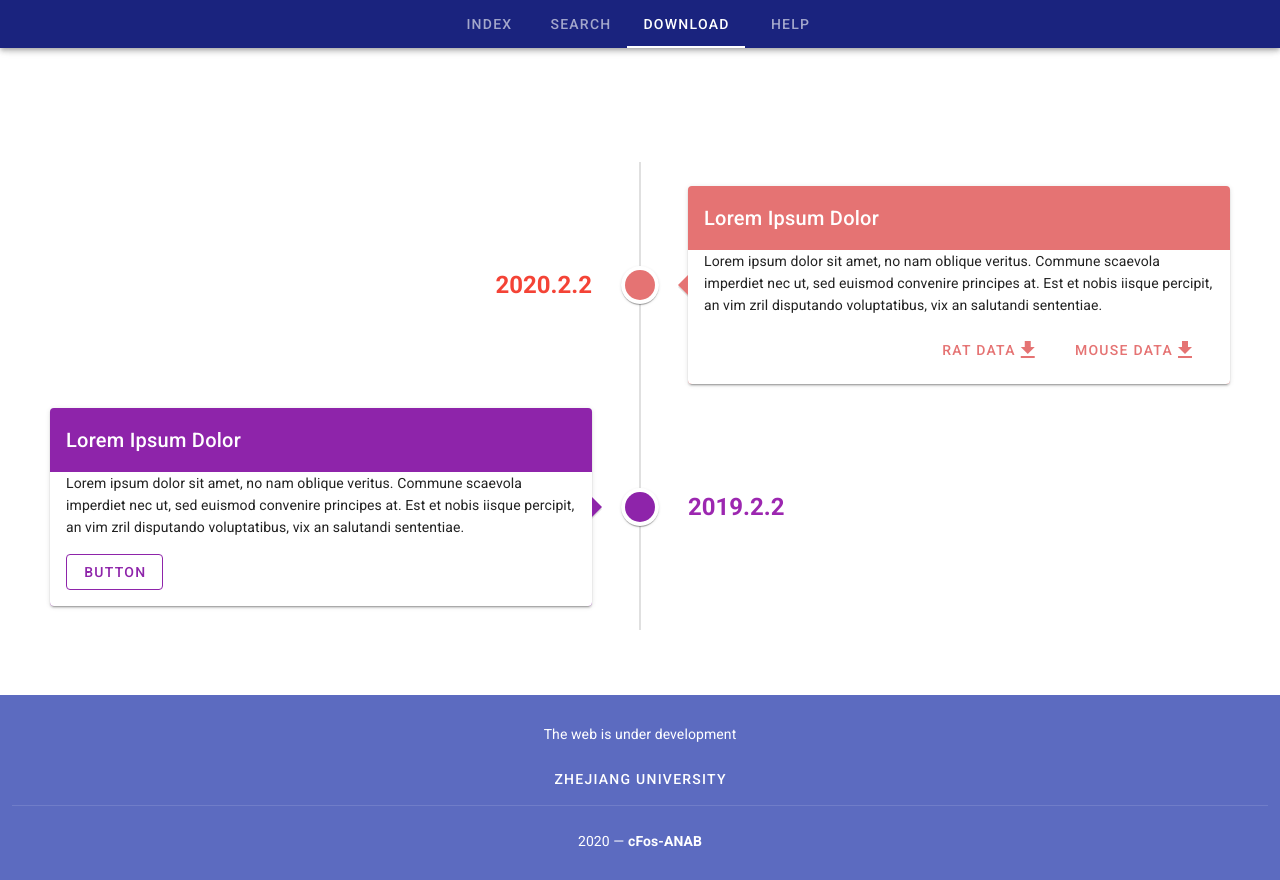
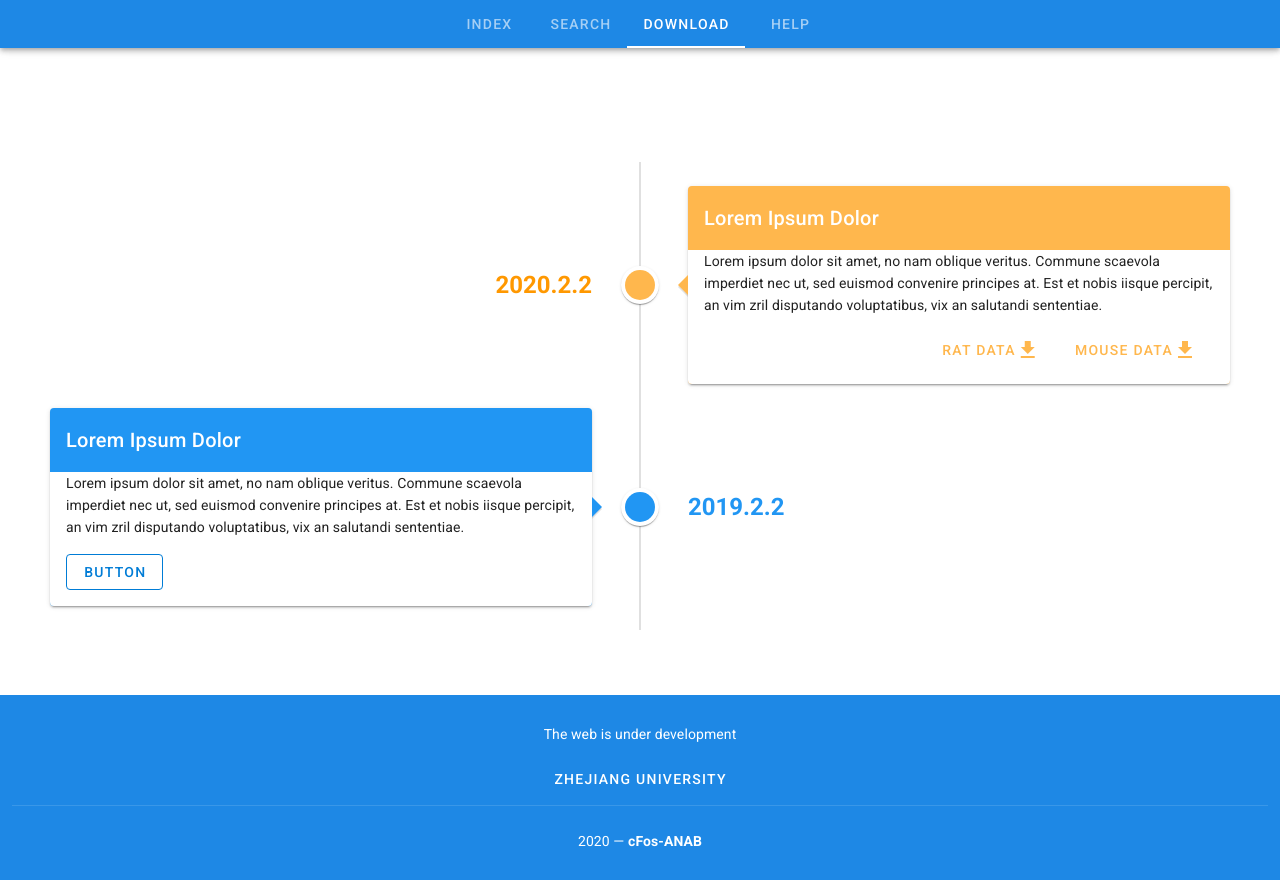
Before and after one commit to wenjie1991/cfosdb, a Vue app in the folder frontend/: page /download in a window 1280 px wide. Built offline with nearby package versions, Linux system fonts and the light colour scheme.

Commit message:
feat: style change

```diff
--- a/frontend/src/App.vue
+++ b/frontend/src/App.vue
@@ -21,7 +21,7 @@
             <v-col
                 flat
                 tile
-                class="indigo lighten-1 white--text text-center"
+                class="indigo secondary white--text text-center"
             >
                 <v-card-text>
                 The web is under development
--- a/frontend/src/pages/download.vue
+++ b/frontend/src/pages/download.vue
@@ -1,10 +1,10 @@
 <template>
     <v-timeline>
-        <v-timeline-item color="red lighten-2">
+        <v-timeline-item color="orange lighten-2">
             <template v-slot:opposite>
-                <span :class="`headline font-weight-bold red--text`">2020.2.2</span>
+                <span :class="`headline font-weight-bold orange--text`">2020.2.2</span>
             </template>
-            <v-card color="red lighten-2" dark>
+            <v-card color="orange lighten-2" dark>
                 <v-card-title class="title">Lorem Ipsum Dolor</v-card-title>
                 <v-card-text class="white text--primary">
                     <p>
@@ -14,17 +14,17 @@
                         salutandi sententiae.
                     </p>
                     <div class="d-flex flex-row-reverse">
-                        <v-btn text color="red lighten-2" class="mx-0" outlined>Mouse Data<v-icon>mdi-download</v-icon></v-btn>
-                        <v-btn text color="red lighten-2" class="mx-0" outlined>Rat Data<v-icon>mdi-download</v-icon></v-btn>
+                        <v-btn text color="orange lighten-2" class="mx-0" outlined>Mouse Data<v-icon>mdi-download</v-icon></v-btn>
+                        <v-btn text color="orange lighten-2" class="mx-0" outlined>Rat Data<v-icon>mdi-download</v-icon></v-btn>
                     </div>
                 </v-card-text>
             </v-card>
         </v-timeline-item>
-        <v-timeline-item color="purple darken-1">
+        <v-timeline-item color="primary">
             <template v-slot:opposite>
-                <span :class="`headline font-weight-bold purple--text`">2019.2.2</span>
+                <span :class="`headline font-weight-bold primary--text`">2019.2.2</span>
             </template>
-            <v-card color="purple darken-1" dark>
+            <v-card color="primary" dark>
                 <v-card-title class="title">Lorem Ipsum Dolor</v-card-title>
                 <v-card-text class="white text--primary">
                     <p>
@@ -33,7 +33,7 @@
                         iisque percipit, an vim zril disputando voluptatibus, vix an
                         salutandi sententiae.
                     </p>
-                    <v-btn color="purple darken-1" class="mx-0" outlined>
+                    <v-btn color="primary darken-1" class="mx-0" outlined>
                         Button
                     </v-btn>
                 </v-card-text>
@@ -45,26 +45,11 @@
 <script>
 export default {
     name: "download",
-    data: () => ({
-        items: [
-            {
-            color: 'red lighten-2',
-            icon: 'mdi-star',
-            },
-            {
-            color: 'purple darken-1',
-            icon: 'mdi-book-variant',
-            },
-            {
-            color: 'green lighten-1',
-            icon: 'mdi-airballoon',
-            },
-            {
-            color: 'indigo',
-            icon: 'mdi-buffer',
-            }
-        ]
-    })
+    data() {
+        return {
+
+        }
+    }
 };
 </script>
 
--- a/frontend/src/pages/index.vue
+++ b/frontend/src/pages/index.vue
@@ -9,8 +9,8 @@
                 </div>
             </v-card-text>
             <v-card-actions class="flex-row-reverse">
-                <v-btn text color="deep-purple accent-4" to="/help">Instruction</v-btn>
-                <v-btn text color="deep-purple accent-4" to="/search"><v-icon left>mdi-magnify</v-icon>Search Database</v-btn>
+                <v-btn text color="secondary accent-4" to="/help">Instruction</v-btn>
+                <v-btn text color="secondary accent-4" to="/search"><v-icon left>mdi-magnify</v-icon>Search Database</v-btn>
             </v-card-actions>
         </v-card>
         <v-card class="mx-auto mt-12">
@@ -53,7 +53,7 @@
             </v-row>
         </v-card>
         <v-timeline dense class="mt-12">
-            <v-timeline-item small color="deep-purple lighten-2">
+            <v-timeline-item small color="secondary lighten-2">
                 <v-card class="elevation-2">
                     <v-card-title class="headline">Data Version 2020.2.2</v-card-title>
                     <v-list-item three-line>
@@ -68,7 +68,7 @@
                         </v-list-item-content>
                     </v-list-item>
                     <v-card-actions class="flex-row-reverse">
-                        <v-btn text color="deep-purple accent-4" to="/download">to Download</v-btn>
+                        <v-btn text color="secondary accent-4" to="/download">to Download</v-btn>
                     </v-card-actions>
                 </v-card>
             </v-timeline-item>
--- a/frontend/src/pages/search.vue
+++ b/frontend/src/pages/search.vue
@@ -49,7 +49,7 @@
                     </v-combobox>
                 </v-col>
                 <v-col class="d-flex" cols="12" sm="1">
-                    <v-btn text color="deep-purple accent-4" href="/help#brain_area_annot">[Brain Nucleus List]</v-btn>
+                    <v-btn text color="secondary accent-4" href="/help#brain_area_annot">[Brain Nucleus List]</v-btn>
                 </v-col>
             </v-row>
 
@@ -88,7 +88,7 @@
                 </v-col>
             </v-row>
             <v-row justify="end">
-                <v-btn large color="primary lighten-3" v-on:click="submitQuery">Submit</v-btn>
+                <v-btn large color="secondary lighten-3" v-on:click="submitQuery">Submit</v-btn>
             </v-row>
         </div>
         <v-card-title>
--- a/frontend/src/plugins/vuetify.js
+++ b/frontend/src/plugins/vuetify.js
@@ -8,8 +8,8 @@ export default new Vuetify({
     theme: {
       themes: {
         light: {
-          primary: "#283593",
-          secondary: "#1A237E"
+          primary: "#2196F3",
+          secondary: "#1E88E5"
         }
       }
     },
```
